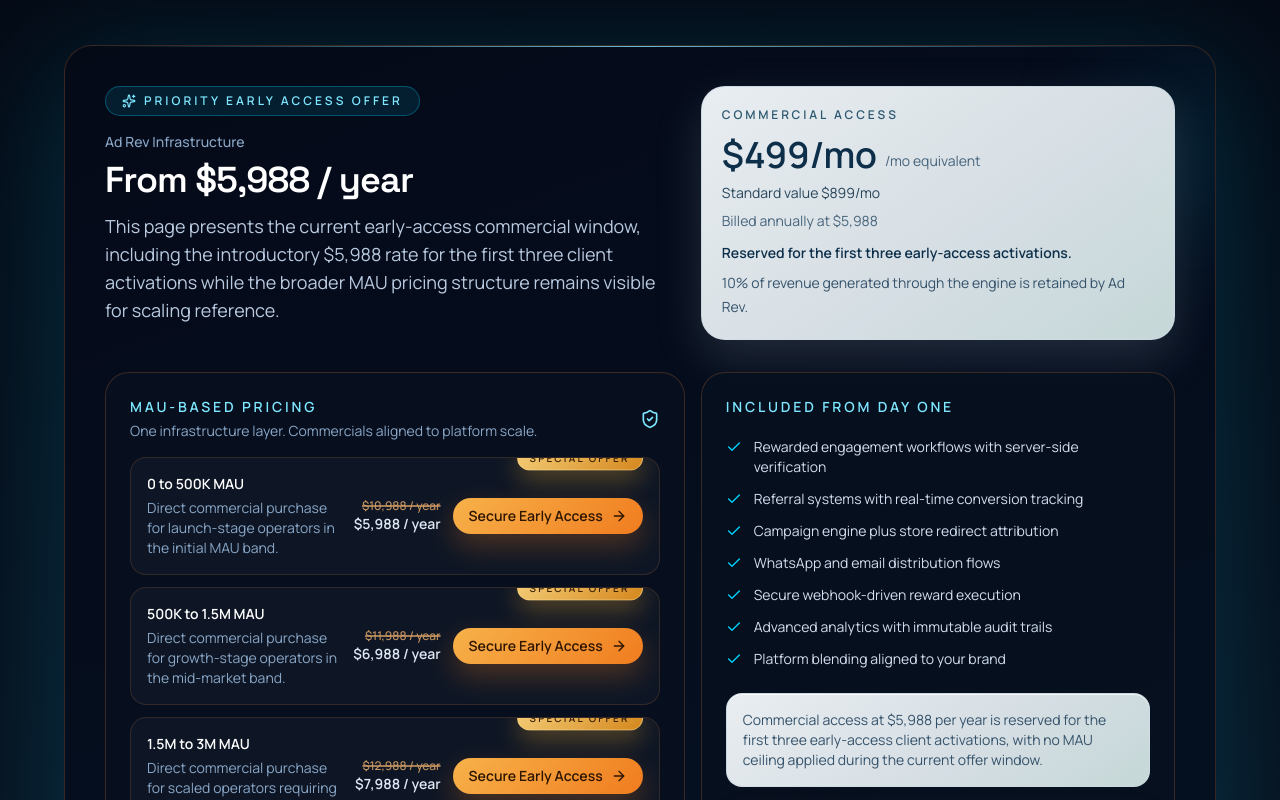
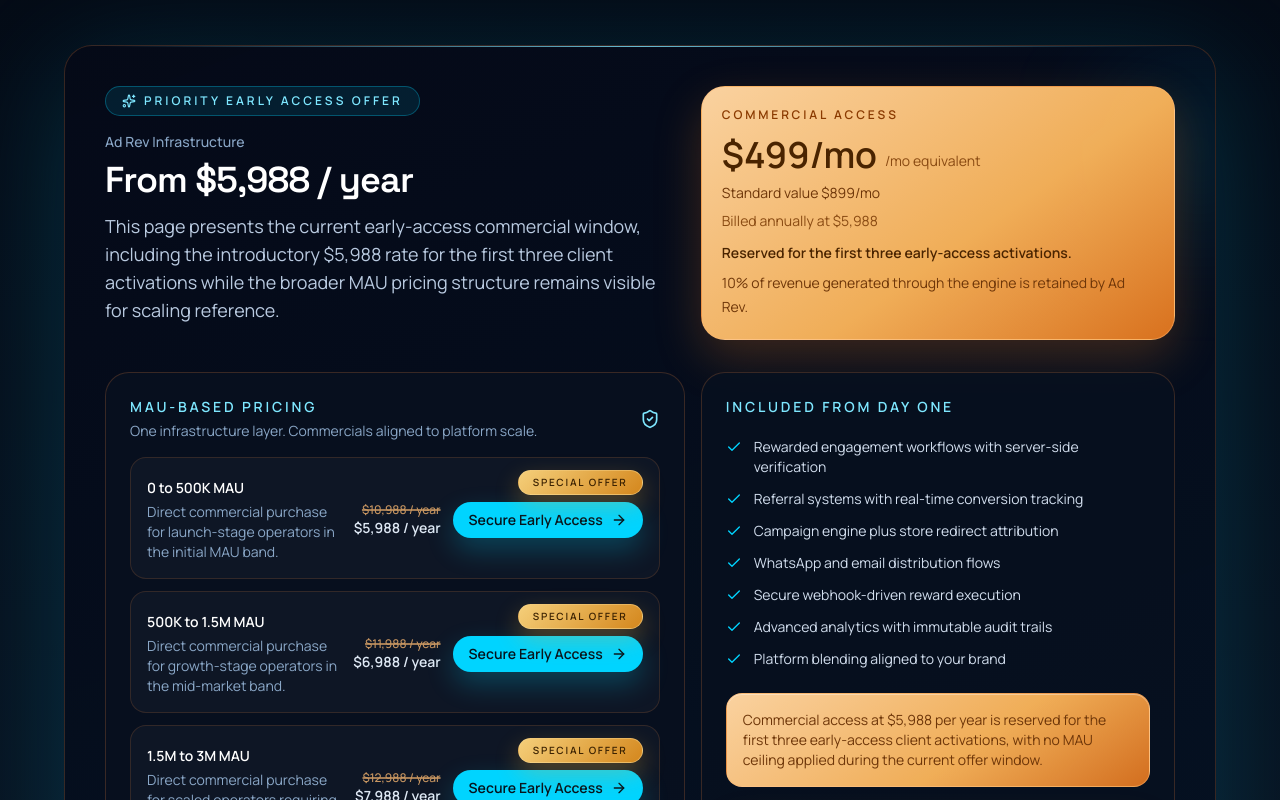
Before and after one commit to morgan9hips-sketch/AdRevTechnologies_Production, a Next.js app in the folder website_production/: page /pricing in a window 1280 px wide. Shown: the part 620-1420 px from the top of the page. Built offline with nearby package versions, Linux system fonts and the light colour scheme.

Commit message:
Refine pricing card visuals

```diff
--- a/website_production/components/marketing/founding-partner-checkout.tsx
+++ b/website_production/components/marketing/founding-partner-checkout.tsx
@@ -82,28 +82,28 @@ export function FoundingPartnerCheckout({
               </div>
             </div>
 
-            <div className="min-w-[260px] rounded-3xl border border-[#c9d8e2]/70 bg-[linear-gradient(145deg,rgba(237,242,246,0.98),rgba(222,231,236,0.96)_58%,rgba(209,229,228,0.94))] p-5 text-left text-[#10324f] shadow-[0_18px_48px_rgba(170,190,204,0.18)]">
-              <p className="text-xs font-semibold uppercase tracking-[0.24em] text-[#2d5970]">
+            <div className="min-w-[260px] rounded-3xl border border-[#ffb36e]/45 bg-[linear-gradient(145deg,rgba(255,214,163,0.98),rgba(255,184,92,0.94)_58%,rgba(240,124,31,0.9))] p-5 text-left text-[#4a2400] shadow-[0_18px_48px_rgba(240,124,31,0.24)]">
+              <p className="text-xs font-semibold uppercase tracking-[0.24em] text-[#8a3a00]">
                 {pricingCommercialTerms.availabilityLabel}
               </p>
               <div className="mt-3 flex items-end gap-2">
-                <span className="text-4xl font-semibold text-[#0d2f4a]">
+                <span className="text-4xl font-semibold text-[#4a2400]">
                   {foundingPartnerOffer.discountedMonthlyPrice}
                 </span>
-                <span className="pb-1 text-sm text-[#48657c]">
+                <span className="pb-1 text-sm text-[#8a4b13]">
                   /mo equivalent
                 </span>
               </div>
-              <p className="mt-2 text-sm text-[#27455b]">
+              <p className="mt-2 text-sm text-[#6e3609]">
                 Standard value {foundingPartnerOffer.standardMonthlyPrice}
               </p>
-              <p className="mt-2 text-sm text-[#48657c]">
+              <p className="mt-2 text-sm text-[#8a4b13]">
                 Billed annually at {foundingPartnerOffer.annualPrice}
               </p>
-              <p className="mt-3 text-sm font-semibold text-[#0d2f4a]">
+              <p className="mt-3 text-sm font-semibold text-[#4a2400]">
                 {pricingCommercialTerms.availabilityHeadline}
               </p>
-              <p className="mt-2 text-sm leading-6 text-[#35526a]">
+              <p className="mt-2 text-sm leading-6 text-[#6e3609]">
                 {pricingCommercialTerms.revenueShareValue} of revenue generated
                 through the engine is retained by Ad Rev.
               </p>
@@ -129,10 +129,10 @@ export function FoundingPartnerCheckout({
                 {mauPricingBands.map((band) => (
                   <div
                     key={band.label}
-                    className="relative grid gap-3 overflow-hidden rounded-2xl border border-[#ff8a3d]/15 bg-white/[0.03] px-4 py-4 md:grid-cols-[1fr_auto_auto] md:items-center"
+                    className="relative grid gap-3 rounded-2xl border border-[#ff8a3d]/15 bg-white/[0.03] px-4 pb-4 pt-5 md:grid-cols-[1fr_auto_auto] md:items-center"
                   >
                     {'ribbonLabel' in band && band.ribbonLabel ? (
-                      <div className="absolute right-4 top-0 translate-y-[-50%] rounded-full border border-[#f8d58b]/55 bg-[linear-gradient(135deg,#f5cf7a,#d4871d)] px-3 py-1 text-[10px] font-semibold uppercase tracking-[0.22em] text-[#3b2202] shadow-[0_10px_24px_rgba(244,170,44,0.32)]">
+                      <div className="absolute right-4 top-3 rounded-full border border-[#f8d58b]/55 bg-[linear-gradient(135deg,#f5cf7a,#d4871d)] px-3.5 py-1 text-[10px] font-semibold uppercase tracking-[0.18em] text-[#3b2202] shadow-[0_10px_24px_rgba(244,170,44,0.32)] whitespace-nowrap">
                         {band.ribbonLabel}
                       </div>
                     ) : null}
@@ -158,7 +158,7 @@ export function FoundingPartnerCheckout({
                       <button
                         type="button"
                         onClick={() => openCheckoutForBand(band)}
-                        className="inline-flex items-center justify-center gap-2 rounded-full bg-[linear-gradient(135deg,#f7b24a,#f07c1f)] px-4 py-2 text-sm font-semibold text-[#2d1500] shadow-[0_12px_28px_rgba(240,124,31,0.28)] transition hover:brightness-105"
+                        className="inline-flex items-center justify-center gap-2 rounded-full bg-[#00d4ff] px-4 py-2 text-sm font-semibold text-[#05131d] shadow-[0_12px_28px_rgba(0,212,255,0.24)] transition hover:bg-[#7ee7ff]"
                       >
                         {band.actionLabel}
                         <ArrowRight className="h-4 w-4" />
@@ -192,7 +192,7 @@ export function FoundingPartnerCheckout({
                   </li>
                 ))}
               </ul>
-              <div className="mt-6 rounded-2xl border border-[#c9d8e2]/70 bg-[linear-gradient(145deg,rgba(237,242,246,0.98),rgba(222,231,236,0.96)_58%,rgba(209,229,228,0.94))] p-4 text-sm text-[#35526a] shadow-[inset_0_1px_0_rgba(255,255,255,0.7)]">
+              <div className="mt-6 rounded-2xl border border-[#ffb36e]/45 bg-[linear-gradient(145deg,rgba(255,214,163,0.98),rgba(255,184,92,0.94)_58%,rgba(240,124,31,0.88))] p-4 text-sm text-[#6e3609] shadow-[inset_0_1px_0_rgba(255,255,255,0.35)]">
                 {foundingPartnerOffer.spotsLabel}
               </div>
               {!compact && (
```
